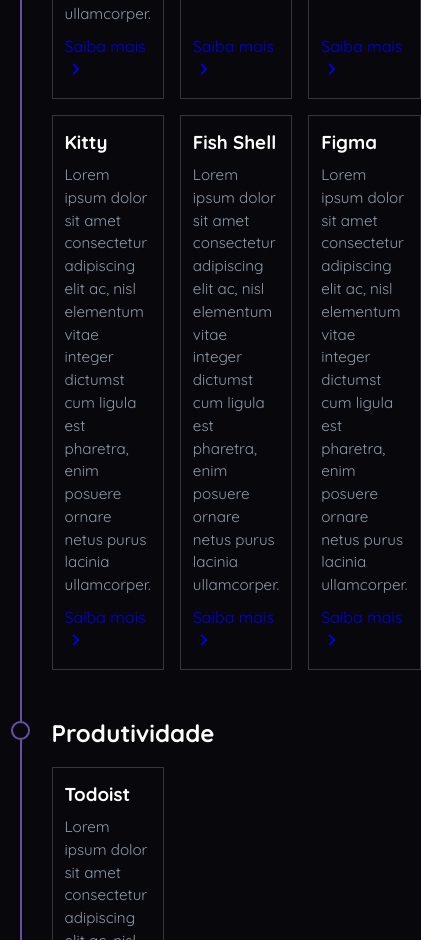
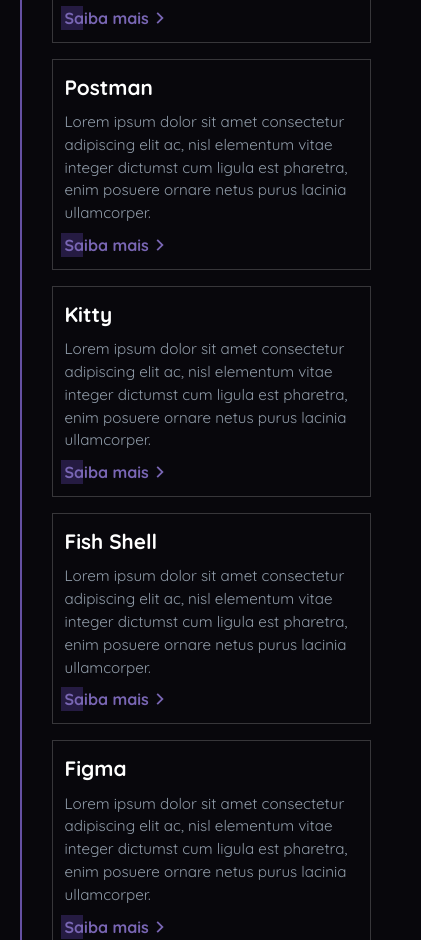
Before and after one commit to CauaRodrigues/portfolio, a React (Vite) app: page /setup in a window 390 px wide. Shown: the part 1060-2000 px from the top of the page, 421 px wide, since content can reach past the window. Built offline with nearby package versions, Linux system fonts and the light colour scheme.

Commit message:
página setup responsiva

```diff
--- a/src/components/Header/index.jsx
+++ b/src/components/Header/index.jsx
@@ -33,10 +33,6 @@
 							<S.NavLink active={pathname === "/setup"}>
 								<Link to="/setup">Setup</Link>
 							</S.NavLink>
-
-							<S.NavLink active={pathname === "/events"}>
-								<Link to="/events">Eventos</Link>
-							</S.NavLink>
 						</ul>
 					</S.Menu>
 				</MediaQuery>
@@ -63,10 +59,6 @@
 					<S.NavLink active={pathname === "/setup"}>
 						<Link to="/setup">Setup</Link>
 					</S.NavLink>
-
-					<S.NavLink active={pathname === "/events"}>
-						<Link to="/events">Eventos</Link>
-					</S.NavLink>
 				</S.MenuMobile>
 			</MediaQuery>
 		</>
--- a/src/pages/About/sections/Projects/index.jsx
+++ b/src/pages/About/sections/Projects/index.jsx
@@ -46,11 +46,11 @@
 								href="https://github.com/CauaRodrigues/rick-and-morty-search"
 								target="_blank"
 							>
-								<BsGithub size={26} color={colors.light} />
+								<BsGithub size={26} />
 							</a>
 
 							<a href="https://pickles-search.vercel.app/" target="_blank">
-								<TbExternalLink size={30} color={colors.light} />
+								<TbExternalLink size={30} />
 							</a>
 						</S.GroupLink>
 					</S.InfosProject>
@@ -87,11 +87,11 @@
 								href="https://github.com/CauaRodrigues/space-tourism"
 								target="_blank"
 							>
-								<BsGithub size={26} color={colors.light} />
+								<BsGithub size={26} />
 							</a>
 
 							<a href="https://space-tourism-aka.vercel.app/" target="_blank">
-								<TbExternalLink size={30} color={colors.light} />
+								<TbExternalLink size={30} />
 							</a>
 						</S.GroupLink>
 					</S.InfosProject>
@@ -128,21 +128,21 @@
 								href="https://github.com/CauaRodrigues/thin-cut"
 								target="_blank"
 							>
-								<BsGithub size={26} color={colors.light} />
+								<BsGithub size={26} />
 							</a>
 
 							<a
 								href="https://github.com/CauaRodrigues/thin-cut"
 								target="_blank"
 							>
-								<TbExternalLink size={30} color={colors.light} />
+								<TbExternalLink size={30} />
 							</a>
 						</S.GroupLink>
 					</S.InfosProject>
 				</S.Project>
 
 				<Link to="/projects">
-					<StyledButton bgColor={colors.primary} color={colors.light}>
+					<StyledButton bgColor={colors.primary}>
 						Ver Mais Projetos
 					</StyledButton>
 				</Link>
--- a/src/pages/About/sections/Projects/section.styled.jsx
+++ b/src/pages/About/sections/Projects/section.styled.jsx
@@ -145,4 +145,13 @@
 export const GroupLink = styled.div`
 	display: flex;
 	gap: 1rem;
+
+	a {
+		color: ${({ theme }) => theme.colors.light};
+		transition: color 0.45s;
+
+		&:hover {
+			color: ${({ theme }) => theme.colors.primary};
+		}
+	}
 `;
--- a/src/pages/Events/index.jsx
+++ /dev/null
@@ -1,5 +0,0 @@
-import React from "react";
-
-export default function Events() {
-	return <div>Events</div>;
-}
--- a/src/pages/Projects/data.js
+++ b/src/pages/Projects/data.js
@@ -3,7 +3,7 @@
 		id: 1,
 		name: "Pickles Search",
 		description:
-			"Lorem ipsum dolor sit amet consectetur adipiscing elit semper, est per ridiculus ut pretium et.",
+			"Site de busca de personagens, episódios e localizações que fazem parte da série Rick And Morty. Permite aos usuários saberem mais sobre os personagens da série.",
 		links: {
 			github: "https://github.com/CauaRodrigues/rick-and-morty-search",
 			projectUrl: {
@@ -26,7 +26,7 @@
 		id: 2,
 		name: "Space Tourism",
 		description:
-			"Lorem ipsum dolor sit amet consectetur adipiscing elit semper, est per ridiculus ut pretium et.",
+			"Site fictício que simula uma página de turismo espacial. É aprensentado os possíveis destinos, sua equipe e as tecnologias utilizadas para fazer a viagem acontecer.",
 		links: {
 			github: "https://github.com/CauaRodrigues/space-tourism",
 			projectUrl: {
@@ -47,7 +47,7 @@
 		id: 3,
 		name: "Thin Cut",
 		description:
-			"Lorem ipsum dolor sit amet consectetur adipiscing elit semper, est per ridiculus ut pretium et.",
+			"Landing page que apresenta uma barbearia fictícia por completo. Demonstrando os serviços realizados pela barbearia, galeria de fotos do local e outras informações gerais da barbearia.",
 		links: {
 			github: "https://github.com/CauaRodrigues/thin-cut",
 			projectUrl: {
@@ -165,7 +165,7 @@
 			github: "https://github.com/CauaRodrigues/test-gudi",
 			projectUrl: {
 				mobile: false,
-				cli: true,
+				cli: false,
 				url: "https://gudi-fawn.vercel.app/",
 			},
 		},
--- a/src/pages/Setup/data.js
+++ b/src/pages/Setup/data.js
@@ -51,5 +51,54 @@
 				"Lorem ipsum dolor sit amet consectetur adipiscing elit ac, nisl elementum vitae integer dictumst cum ligula est pharetra, enim posuere ornare netus purus lacinia ullamcorper.",
 			link: "https://todoist.com/app/",
 		},
+		{
+			id: 2,
+			name: "Notion",
+			description:
+				"Lorem ipsum dolor sit amet consectetur adipiscing elit ac, nisl elementum vitae integer dictumst cum ligula est pharetra, enim posuere ornare netus purus lacinia ullamcorper.",
+			link: "https://www.notion.so/pt-br/product",
+		},
+		{
+			id: 3,
+			name: "Obsidian",
+			description:
+				"Lorem ipsum dolor sit amet consectetur adipiscing elit ac, nisl elementum vitae integer dictumst cum ligula est pharetra, enim posuere ornare netus purus lacinia ullamcorper.",
+			link: "https://obsidian.md/",
+		},
+		{
+			id: 4,
+			name: "GitMind",
+			description:
+				"Lorem ipsum dolor sit amet consectetur adipiscing elit ac, nisl elementum vitae integer dictumst cum ligula est pharetra, enim posuere ornare netus purus lacinia ullamcorper.",
+			link: "https://gitmind.com/",
+		},
+		{
+			id: 5,
+			name: "Awesome Screenshot",
+			description:
+				"Lorem ipsum dolor sit amet consectetur adipiscing elit ac, nisl elementum vitae integer dictumst cum ligula est pharetra, enim posuere ornare netus purus lacinia ullamcorper.",
+			link: "https://www.awesomescreenshot.com/",
+		},
+		{
+			id: 6,
+			name: "Mobile First",
+			description:
+				"Lorem ipsum dolor sit amet consectetur adipiscing elit ac, nisl elementum vitae integer dictumst cum ligula est pharetra, enim posuere ornare netus purus lacinia ullamcorper.",
+			link: "https://www.webmobilefirst.com/en/",
+		},
+		{
+			id: 7,
+			name: "Wappalyzer",
+			description:
+				"Lorem ipsum dolor sit amet consectetur adipiscing elit ac, nisl elementum vitae integer dictumst cum ligula est pharetra, enim posuere ornare netus purus lacinia ullamcorper.",
+			link: "https://www.wappalyzer.com/",
+		},
+		{
+			id: 8,
+			name: "JSON Viewer",
+			description:
+				"Lorem ipsum dolor sit amet consectetur adipiscing elit ac, nisl elementum vitae integer dictumst cum ligula est pharetra, enim posuere ornare netus purus lacinia ullamcorper.",
+			link: "https://github.com/tulios/json-viewer",
+		},
 	],
 };
--- a/src/pages/Setup/index.jsx
+++ b/src/pages/Setup/index.jsx
@@ -30,6 +30,7 @@
 										<p>{item.description}</p>
 
 										<a
+											className="details"
 											href={item.link}
 											target="_blank"
 											rel="noopener noreferrer"
@@ -54,6 +55,7 @@
 										<p>{item.description}</p>
 
 										<a
+											className="details"
 											href={item.link}
 											target="_blank"
 											rel="noopener noreferrer"
--- a/src/pages/Setup/page.styled.jsx
+++ b/src/pages/Setup/page.styled.jsx
@@ -17,7 +17,7 @@
 
 		h1 {
 			width: 70%;
-			font-size: min(2.5rem, 8vw);
+			font-size: min(2.5rem, 10vw);
 			font-family: ${({ theme }) => theme.fonts.fm.fira_code};
 			font-weight: ${({ theme }) => theme.fonts.fw.bd};
 
@@ -39,7 +39,7 @@
 export const SetupSection = styled.section`
 	width: 80%;
 
-	@media (max-width: 600px) {
+	@media (max-width: 880px) {
 		width: 90%;
 	}
 `;
@@ -88,9 +88,18 @@
 `;
 
 export const SetupTypeContent = styled.div`
+	width: 100%;
 	display: grid;
 	grid-template-columns: repeat(3, 1fr);
 	gap: 1rem;
+
+	@media (max-width: 740px) {
+		grid-template-columns: repeat(2, 1fr);
+	}
+
+	@media (max-width: 500px) {
+		grid-template-columns: repeat(1, 1fr);
+	}
 `;
 
 export const SetupUses = styled.div`
@@ -106,9 +115,48 @@
 	border: 1.5px solid rgba(255, 255, 255, 0.19);
 	background-color: transparent;
 
+	h3 {
+		color: ${({ theme }) => theme.colors.light};
+		font-size: min(1.3rem, 8vw);
+		font-weight: ${({ theme }) => theme.fonts.fw.bd};
+	}
+
 	p {
 		color: ${({ theme }) => theme.colors.gray};
-		font-size: 0.95rem;
+		font-size: min(0.95rem, 4.6vw);
 		font-weight: ${({ theme }) => theme.fonts.fw.rg};
 	}
+
+	.details {
+		position: relative;
+		z-index: 1;
+
+		display: flex;
+		justify-content: space-around;
+		align-items: center;
+
+		font-size: min(1rem, 5vw);
+		font-weight: ${({ theme }) => theme.fonts.fw.bd};
+		color: ${({ theme }) => theme.colors.primary_light};
+
+		&::before {
+			content: "";
+			position: absolute;
+			top: 0;
+			bottom: 0;
+			left: -0.25em;
+			right: 0;
+			z-index: -1;
+
+			background-color: ${({ theme }) => theme.colors.hover_link};
+			transform-origin: center left;
+			transform: scaleX(0.2);
+			transition: transform 0.5s ease-in-out;
+		}
+
+		&:hover::before {
+			transform: scaleX(1);
+			transform-origin: center left;
+		}
+	}
 `;
--- a/src/router.jsx
+++ b/src/router.jsx
@@ -7,7 +7,6 @@
 import About from "@pages/About";
 import Projects from "@pages/Projects";
 import Setup from "@pages/Setup";
-import Events from "@pages/Events";
 
 const Router = createBrowserRouter([
 	{
@@ -31,10 +30,6 @@
 				path: "/setup",
 				element: <Setup />,
 			},
-			{
-				path: "/events",
-				element: <Events />,
-			},
 		],
 	},
 ]);
--- a/src/styles/theme.jsx
+++ b/src/styles/theme.jsx
@@ -1,6 +1,7 @@
 const colors = {
 	name: "dark",
 	main: "#08070C",
+	primary_light: "#7966b4",
 	primary: "#6550A3",
 	primary_dark: "#281953",
 	text: "#ffffff",
@@ -10,6 +11,7 @@
 	gray: "#8f9ba8",
 	gray_dark: "#909294",
 	blur: "rgba(114, 92, 177, .14)",
+	hover_link: "rgba(109, 77, 199, 0.288)",
 };
 
 const fonts = {
```
Also changed, not shown: src/pages/Events/page.styled.jsx (deleted).
